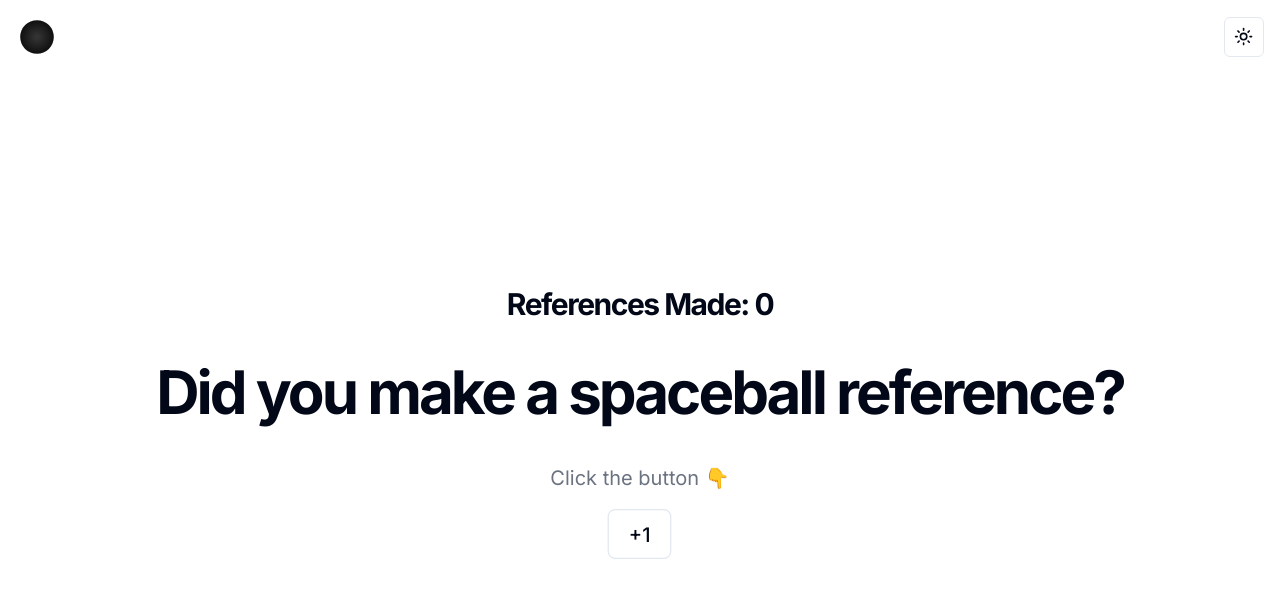
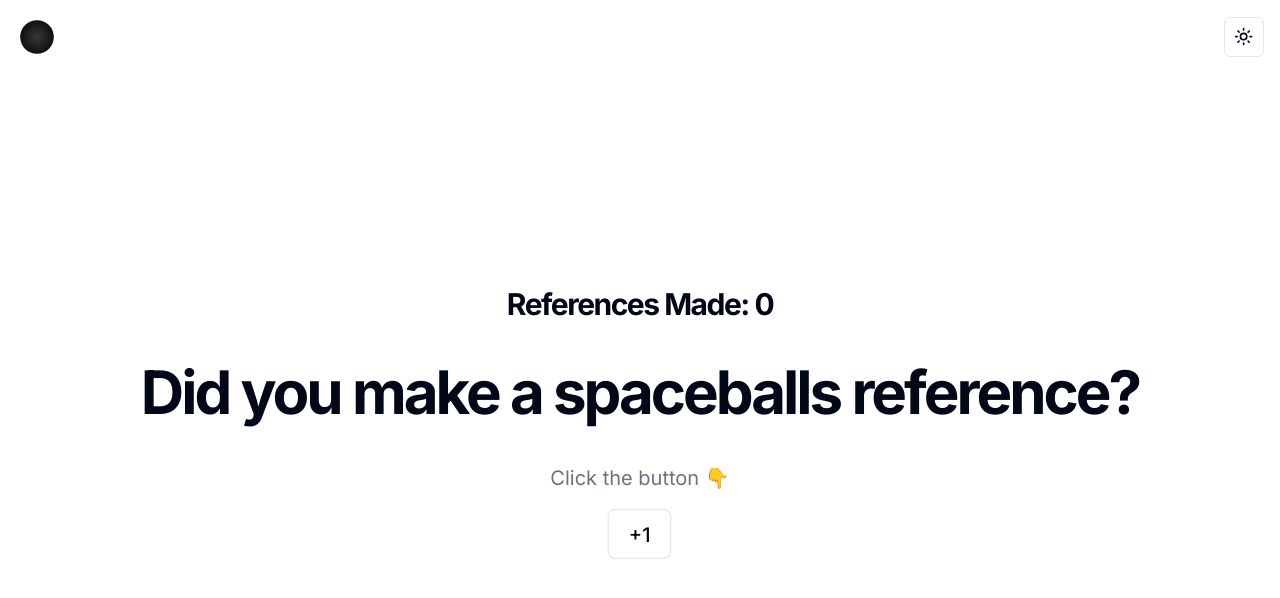
Before and after one commit to caleb-collar/spaceballs, a Next.js app: page / in a window 1280 px wide. Shown: the top 598 px of the page. Built offline with nearby package versions, Linux system fonts and the light colour scheme.

Commit message:
fix: spaceball to spaceballs

```diff
--- a/app/page.tsx
+++ b/app/page.tsx
@@ -44,7 +44,7 @@
             {`References Made: ${spaceballRefCount}`}
           </h2>
           <h1 className="text-3xl font-bold tracking-tighter sm:text-4xl lg:text-6xl">
-            Did you make a spaceball reference?
+            Did you make a spaceballs reference?
           </h1>
           <div className="flex justify-center">
             <div className="space-y-5">
```
